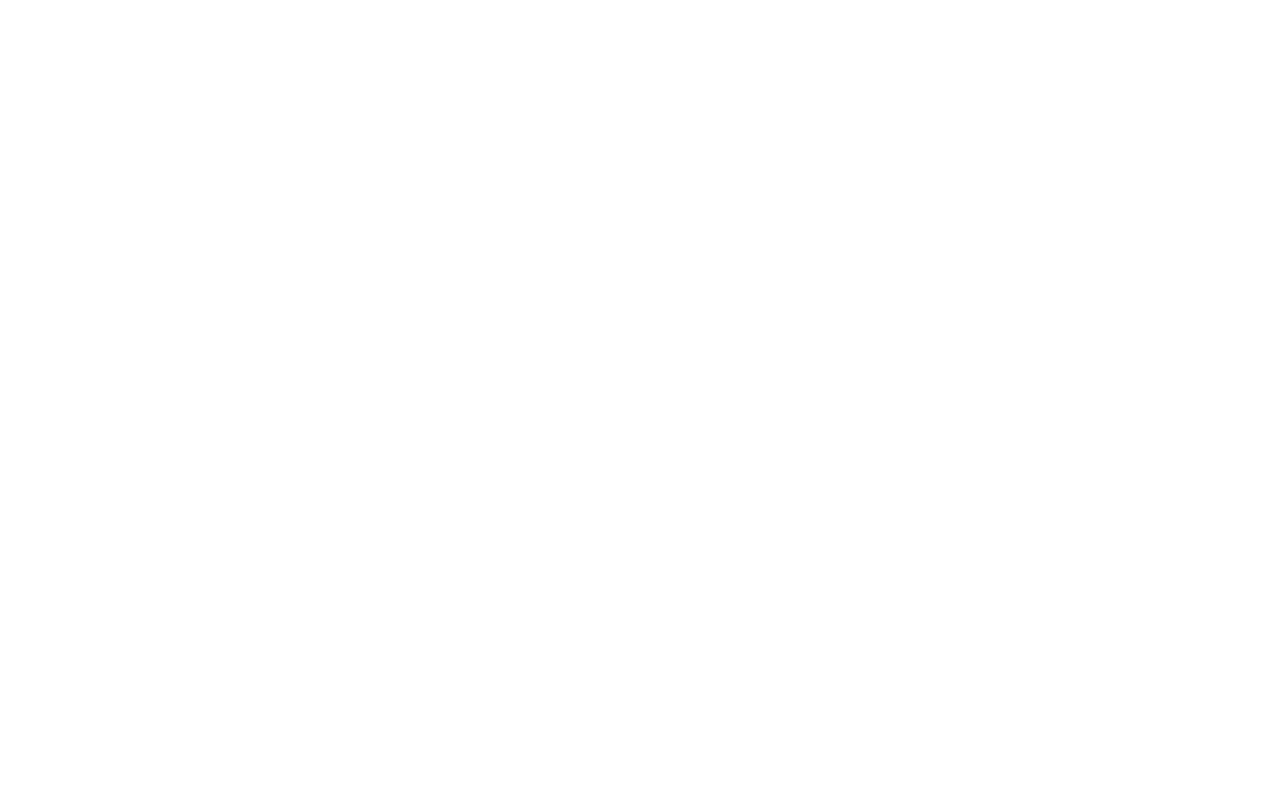
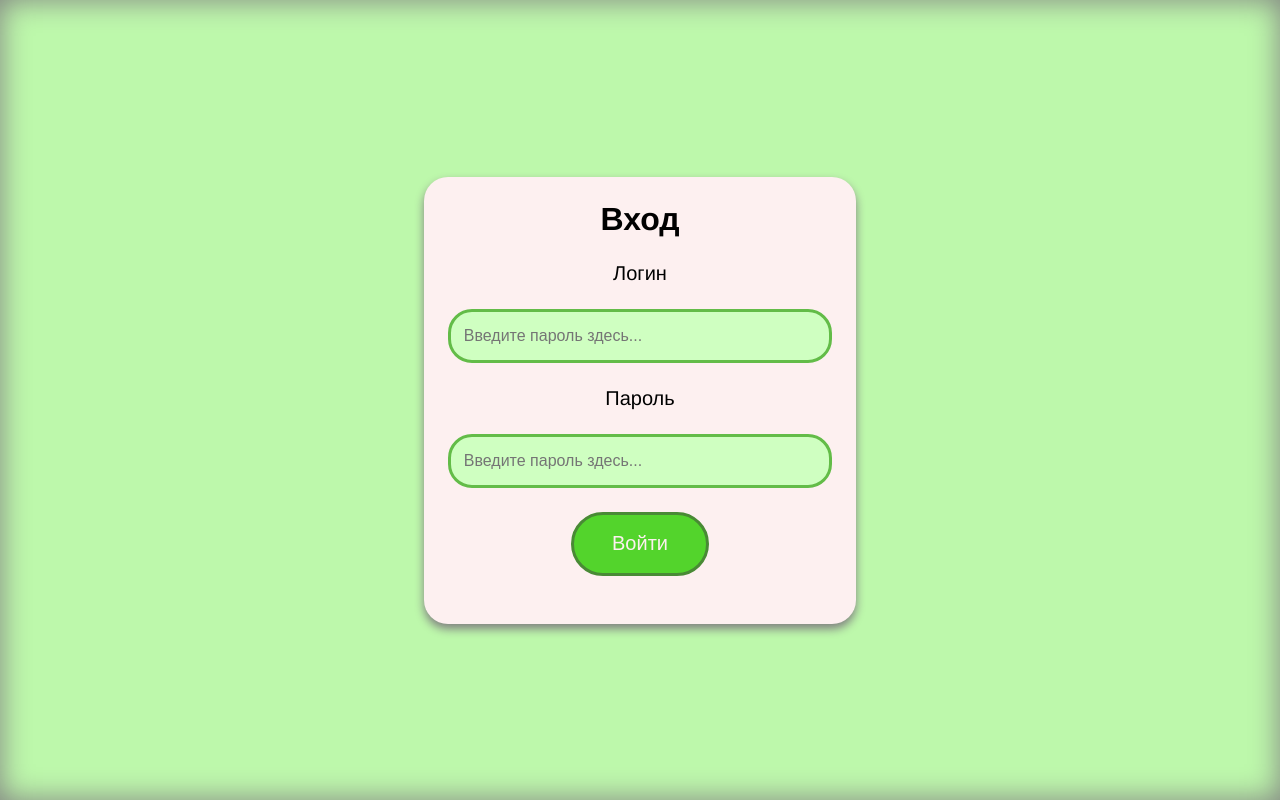
Before and after one commit to Proggyy/Filer, an Angular app in the folder view/Filer.View/: page / in a window 1280 px wide. Built offline with nearby package versions, Linux system fonts and the light colour scheme.

Commit message:
Added login template.

```diff
--- /dev/null
+++ b/view/Filer.View/src/app/Components/login/login.component.css
@@ -0,0 +1,61 @@
+.background{
+    display: flex;
+    justify-content: center;
+    align-items: center;
+    width: 100vw;
+    height: 100vh;
+    background: #bdf8ab;
+    box-shadow: inset 0 0 30px grey;
+}
+.frame{
+    display: flex;
+    flex-direction: column;
+    border-radius: 3vh;
+    box-shadow: 0 5px 10px grey;
+    padding: 3vh;
+    width: 30vw;
+    gap: 3vh;
+    font-family: Helvetica;
+    background: #fdf0f0;
+  }
+.frame input[type="text"],.frame input[type="password"]{
+    height: 6vh;
+    border-radius: 3vh;
+    border: 0.3vw solid #63bc48;
+    background: #cfffc1;
+    font-size: 16px;
+    padding: 0 1vw;
+    transition: ease-in 0.1s background;
+}
+.frame input[type="text"]:focus,.frame input[type="password"]:focus{
+    outline-width: 0px;
+    background: #bdf8ab;
+}
+input:-webkit-autofill{
+    -webkit-box-shadow: 0 0 0px 40rem #cfffc1 inset;
+}
+.frame label{
+    font-size: 20px;
+    margin: 0 auto;
+    user-select: none;
+}
+.frame button{
+    height: 8vh;
+    border-radius: 4vh;
+    border: 0.3vw solid #498a35;
+    background: #53d42c;
+    color: #fdf0f0;
+    font-size: 20px;
+    padding: 0 3vw;
+    margin: 0 auto;
+    cursor:pointer;
+    transition: ease-in 0.2s background;
+    user-select: none;
+}
+.frame button:hover{
+    background: #28aa01;
+}
+h1{
+    margin: 0 auto;
+    user-select: none;
+}
--- /dev/null
+++ b/view/Filer.View/src/app/Components/login/login.component.html
@@ -0,0 +1,10 @@
+<div class="background">
+   <div class="frame">
+    <h1>Вход</h1>
+    <label for="login">Логин</label>
+    <input type="text" id="login" placeholder="Введите пароль здесь..." />
+    <label for="password">Пароль</label>
+    <input type="password" id="password" placeholder="Введите пароль здесь..." />
+    <button type="submit">Войти</button>
+   <div>
+</div>
--- a/view/Filer.View/src/app/app.component.html
+++ b/view/Filer.View/src/app/app.component.html
@@ -1 +1,2 @@
+<app-login></app-login>
 <router-outlet />
--- a/view/Filer.View/src/styles.css
+++ b/view/Filer.View/src/styles.css
@@ -1 +1,5 @@
 /* You can add global styles to this file, and also import other style files */
+body{
+    margin: 0;
+    padding: 0;
+}
```
Also changed, not shown: view/Filer.View/src/app/Components/login/login.component.ts (added, +10 -0 lines), view/Filer.View/src/app/app.module.ts (+6 -2 lines).
